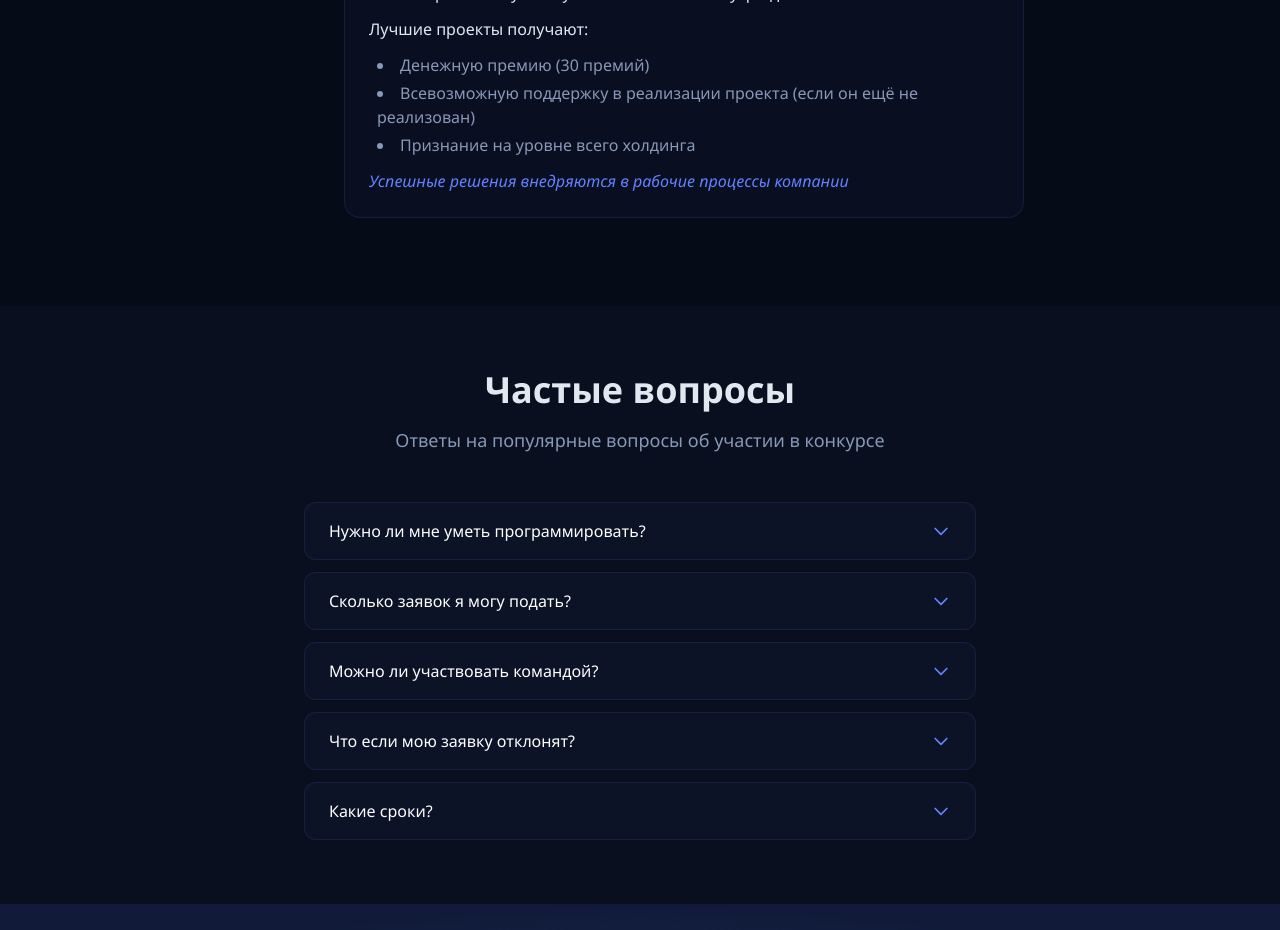
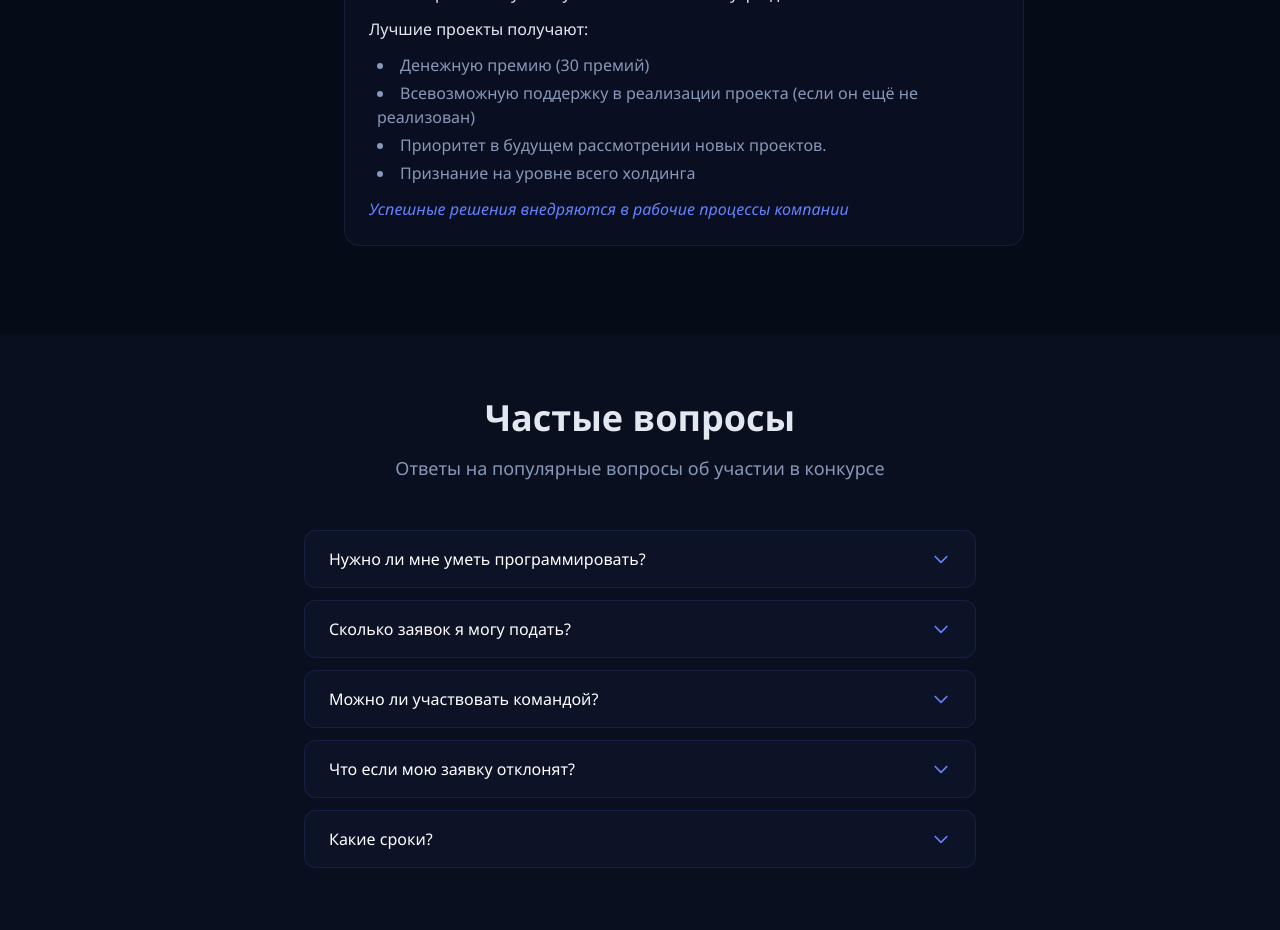
Before and after one commit to Viktor-admin-dev/taipit-eai-hub, a Next.js app: page /how-to-participate in a window 1280 px wide. Shown: the part 2100-3030 px from the top of the page. Built offline with nearby package versions, Linux system fonts and the light colour scheme.

Commit message:
Add priority consideration reward item
Co-Authored-By: Claude Sonnet 4.6 <noreply@anthropic.com>

```diff
--- a/src/app/how-to-participate/page.tsx
+++ b/src/app/how-to-participate/page.tsx
@@ -114,6 +114,7 @@ const stages = [
     rewards: [
       "Денежную премию (30 премий)",
       "Всевозможную поддержку в реализации проекта (если он ещё не реализован)",
+      "Приоритет в будущем рассмотрении новых проектов.",
       "Признание на уровне всего холдинга",
     ],
     note: "Успешные решения внедряются в рабочие процессы компании",
```
